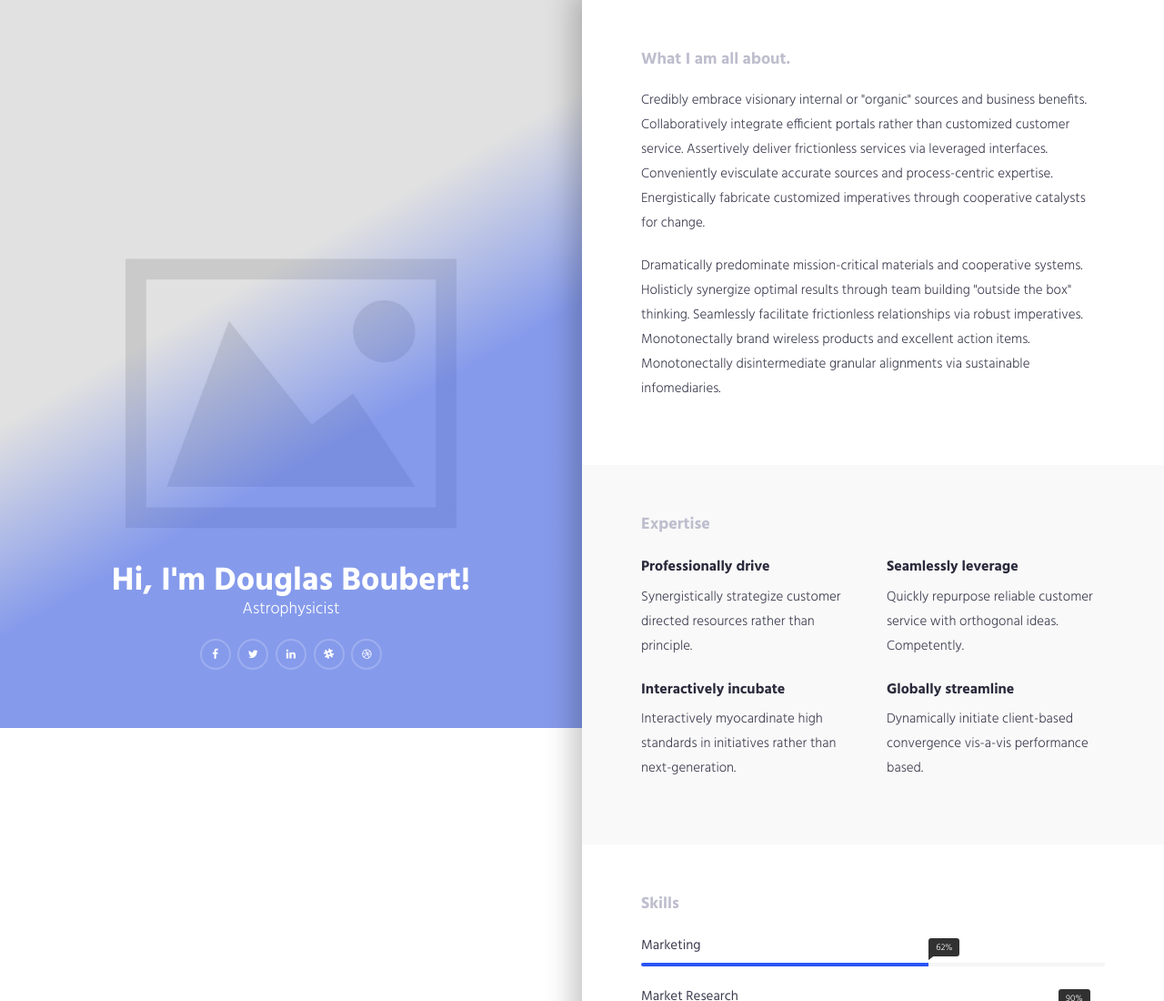
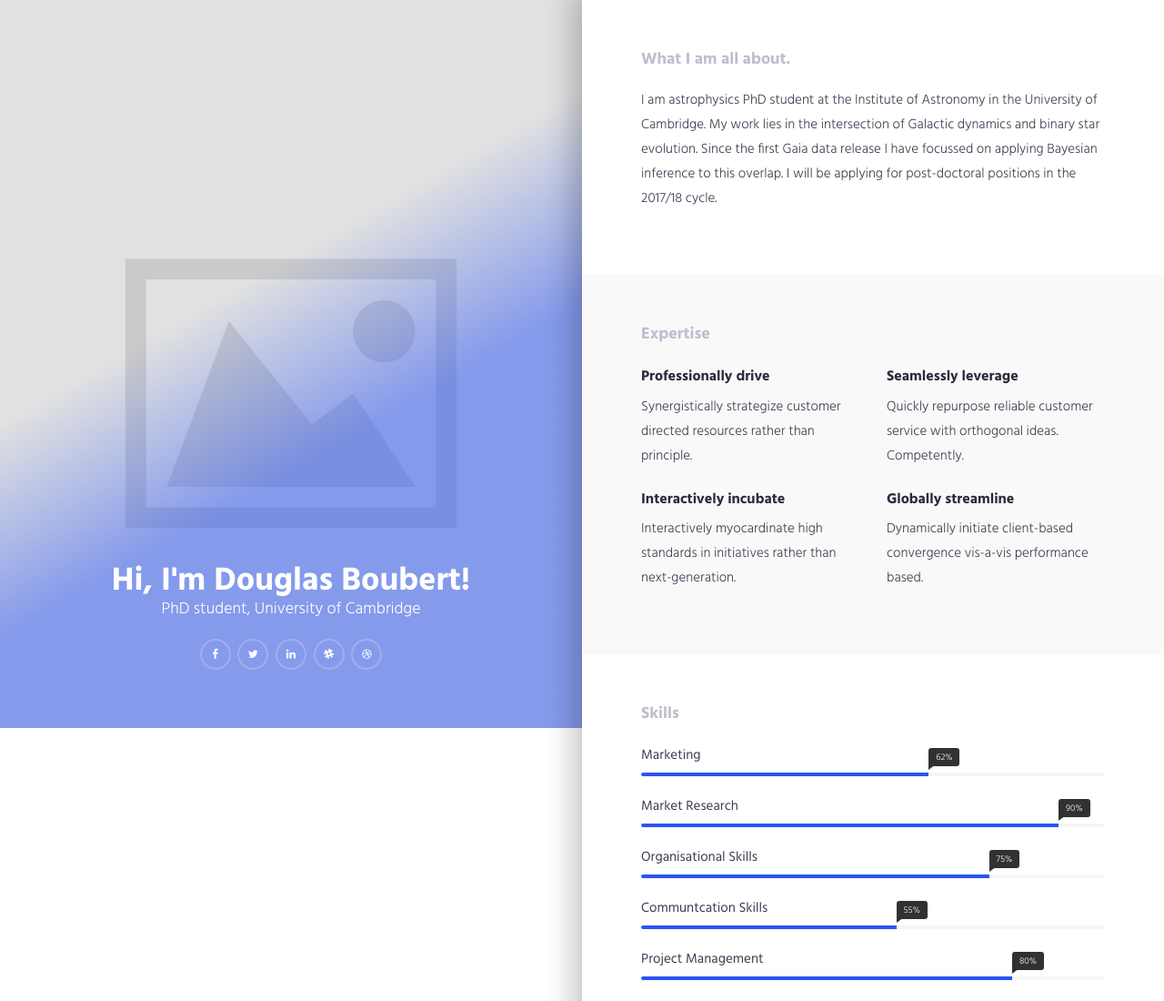
Before and after one commit to DouglasBoubert/DouglasBoubert.github.io, a plain HTML site: page index.html in a window 1280 px wide. Shown: the top 1100 px of the page at 91% size. Drawn offline with Linux system fonts and the light colour scheme.

Commit message:
Altered front page

```diff
--- a/index.html
+++ b/index.html
@@ -44,7 +44,7 @@
         <div class="content text-center">
             <h1>Hi, I'm Douglas Boubert!</h1>
 
-            <p class="lead">Astrophysicist</p>
+            <p class="lead">PhD student, University of Cambridge</p>
             <ul class="social-icon">
                 <li><a href="#"><i class="fa fa-facebook" aria-hidden="true"></i></a></li>
                 <li><a href="#"><i class="fa fa-twitter" aria-hidden="true"></i></a></li>
@@ -70,19 +70,7 @@
             </div>
             <div class="col-md-12">
                 <p>
-                    Credibly embrace visionary internal or "organic" sources and business benefits. Collaboratively
-                    integrate efficient portals rather than customized customer service. Assertively deliver
-                    frictionless services via leveraged interfaces. Conveniently evisculate accurate sources and
-                    process-centric expertise. Energistically fabricate customized imperatives through cooperative
-                    catalysts for change.
-
-                </p>
-
-                <p>
-                    Dramatically predominate mission-critical materials and cooperative systems. Holisticly synergize
-                    optimal results through team building "outside the box" thinking. Seamlessly facilitate frictionless
-                    relationships via robust imperatives. Monotonectally brand wireless products and excellent action
-                    items. Monotonectally disintermediate granular alignments via sustainable infomediaries.
+                    I am astrophysics PhD student at the Institute of Astronomy in the University of Cambridge. My work lies in the intersection of Galactic dynamics and binary star evolution. Since the first Gaia data release I have focussed on applying Bayesian inference to this overlap. I will be applying for post-doctoral positions in the 2017/18 cycle.
                 </p>
             </div>
         </div>
```
